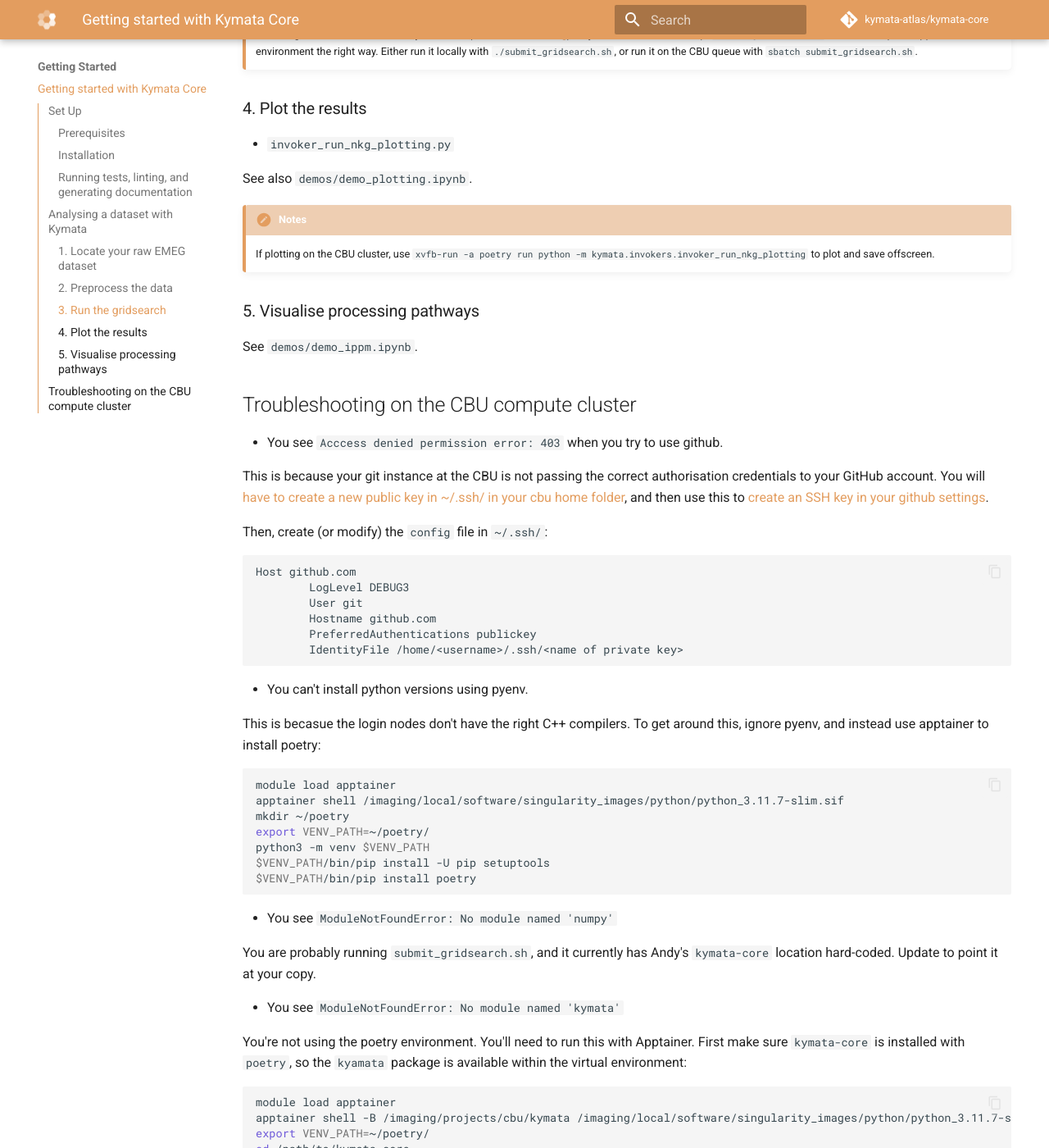
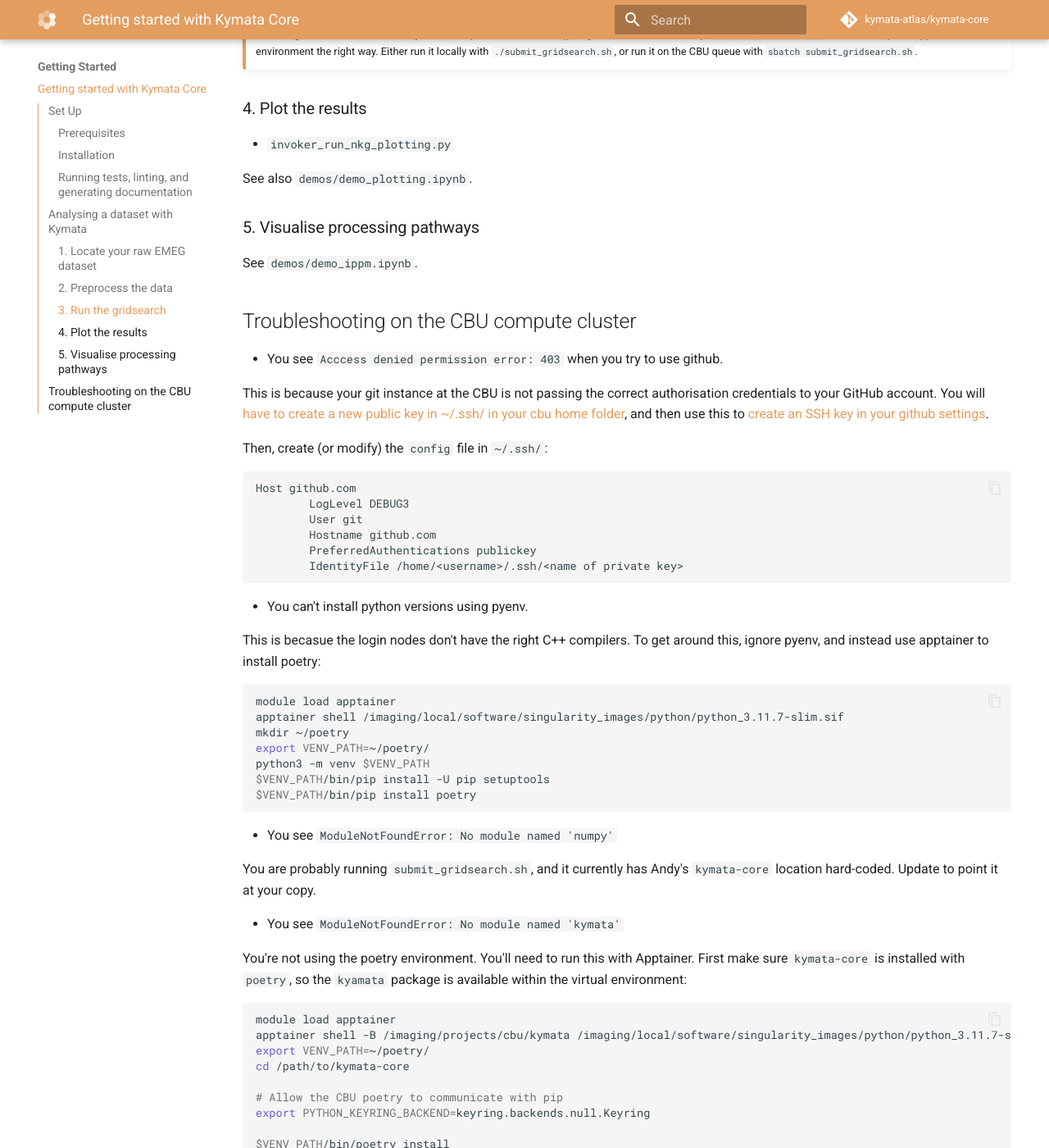
Before and after one commit to kymata-atlas/kymata-core, an MkDocs documentation site: the page built from docs/getting-started.md, in a window 1280 px wide and 1400 px high, scrolled down 2705 px. Shown: the whole window at 82% size. Built offline with MkDocs 1.6.1 and Material for MkDocs 9.7.7, drawn with Linux system fonts in a browser that asks for light colours; comment, search, counter and statistics services are not loaded; some of the changed text lies outside the part shown.

Commit message:
Update getting-started.md

````diff
--- a/docs/getting-started.md
+++ b/docs/getting-started.md
@@ -113,10 +113,6 @@
 
 See also `demos/demo_plotting.ipynb`.
 
-!!! notes
-
-    If plotting on the CBU cluster, use `xvfb-run -a poetry run python -m kymata.invokers.invoker_run_nkg_plotting` to plot and save offscreen.
-
 ### 5. Visualise processing pathways
 
 See `demos/demo_ippm.ipynb`.
@@ -179,3 +175,9 @@
   ```shell
   $VENV_PATH/bin/poetry run python invokers/invoker_create_trialwise_data.py
   ```
+
+If plotting on the CBU cluster (off-screen), use
+
+  ```shell
+  xvfb-run -a poetry run python -m kymata.invokers.invoker_run_nkg_plotting
+  ```
````
